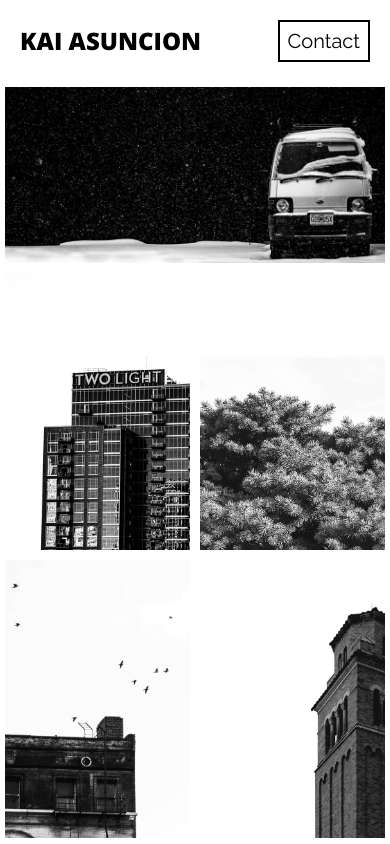
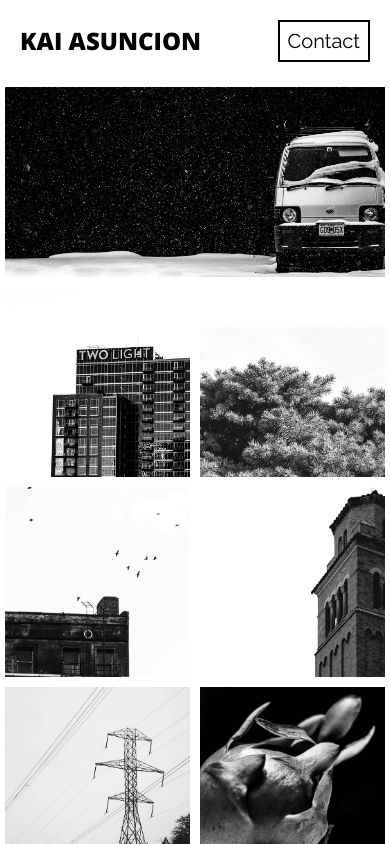
Before and after one commit to kaiasuncion/Nuxt---Photography-Portfolio, a Nuxt app: page / in a window 390 px wide. Shown: the top 844 px of the page. Built offline with nearby package versions, Linux system fonts and the light colour scheme.

Commit message:
style: mobile styling

```diff
--- a/components/Populate/index.vue
+++ b/components/Populate/index.vue
@@ -36,6 +36,7 @@ img {
   transition: 0.3s ease-in-out;
   width: 50%;
   object-fit: cover;
+  height: 200px;
 
   /* width: 100%;
   object-fit: contain; */
@@ -50,6 +51,7 @@ img:hover {
 @media only screen and (min-width: 750px) {
   img {
     width: 50%;
+    height: auto;
     object-fit: cover;
   }
   .panorama {
```
